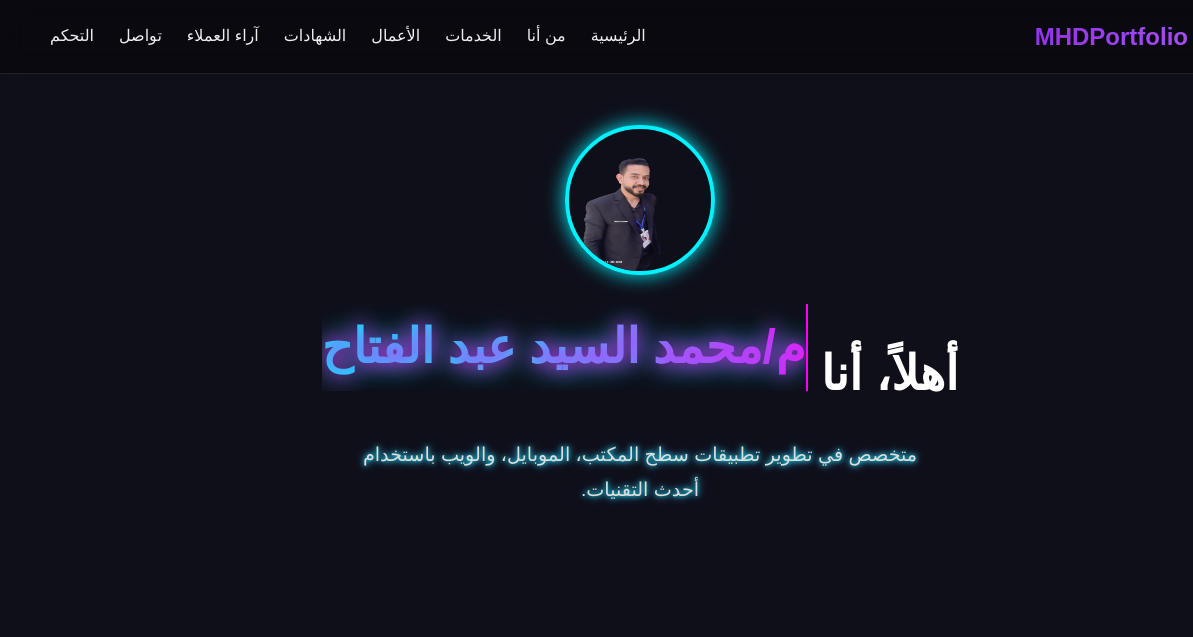
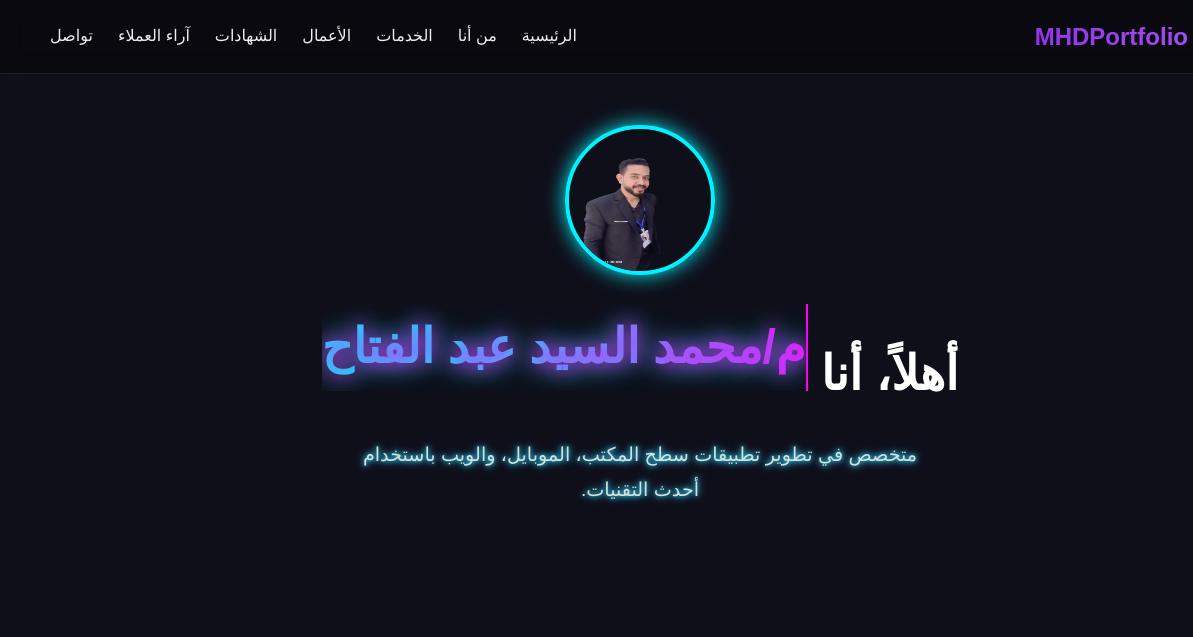
Before and after one commit to mhd61157-alt/MHDPortfolio, a plain HTML site: page index.html in a window 1280 px wide. Shown: the top 637 px of the page, 0-1193 px from the left. Drawn offline with nearby package versions, Linux system fonts and the light colour scheme; no server answers; animation ran at ten frames a second.

Commit message:
Update index.html

```diff
--- a/index.html
+++ b/index.html
@@ -23,7 +23,6 @@
     <li><a href="#certificates">الشهادات</a></li>
     <li><a href="#testimonials">آراء العملاء</a></li>
     <li><a href="contacts.html">تواصل</a></li>
-    <li><a href="siteng.html">التحكم</a></li>
   </ul>
 </nav>
 
```
